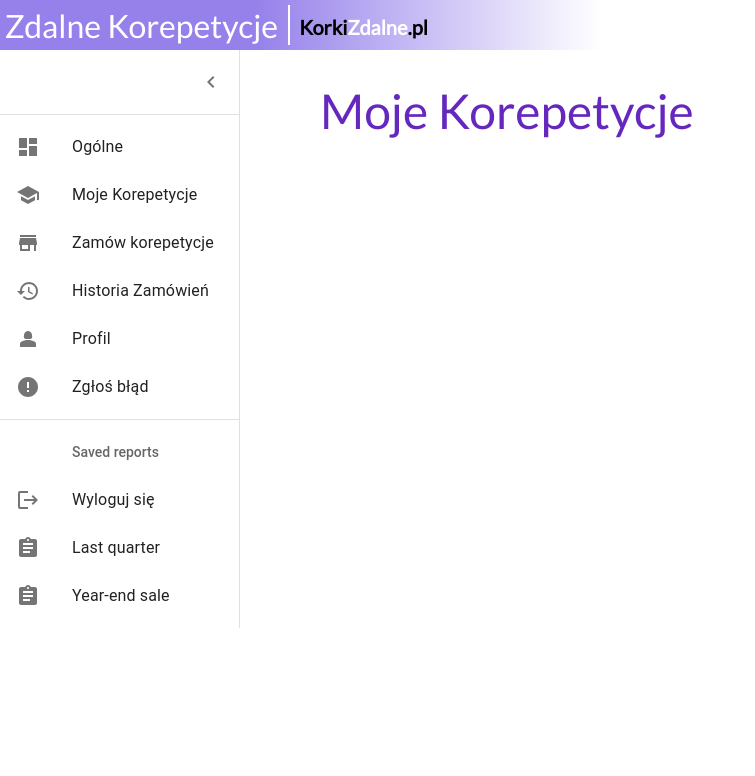
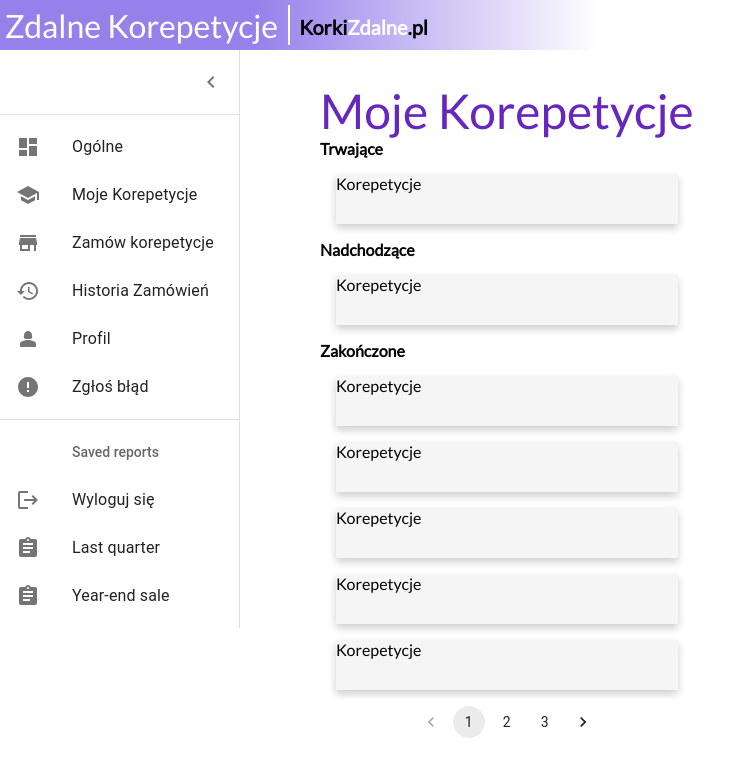
Before and after one commit to bie7u/korkizdalnefront, a React (Create React App) app: page /panel_uzytkownika/moje_korepetycje in a window 1280 px wide. Shown: the top 776 px of the page, without its empty margins (0-755 px from the left). Built offline with nearby package versions, Linux system fonts and the light colour scheme.

Commit message:
Dalsze prace nad sekcja korepetycji w panelu uzytkownika

```diff
--- a/src/App.js
+++ b/src/App.js
@@ -4,6 +4,8 @@ import CheckoutPage from './pages/CheckoutPage';
 import LoginPage from './pages/LoginPage';
 import DashboardPage from './pages/DashboardPage';
 import MyLessonsPage from './pages/MyLessonsPage';
+import ProfilePage from './pages/ProfilePage';
+
 
 function App() {
   return (
@@ -14,6 +16,7 @@ function App() {
         <Route path="/logowanie/" element={<LoginPage />} />
         <Route path="/panel_uzytkownika/" element={<DashboardPage />} />
         <Route path="/panel_uzytkownika/moje_korepetycje/" element={<MyLessonsPage />} />
+        <Route path="/panel_uzytkownika/profil/" element={<ProfilePage />} />
       </Routes>
     </Router>
   );
--- /dev/null
+++ b/src/components/MyLessonPage/SingleLesson.css
@@ -0,0 +1,7 @@
+.single-lesson {
+    margin: 1rem;
+    max-width: 500px;
+    height: 50px;
+    box-shadow: 0 4px 8px rgba(0, 0, 0, 0.2);
+    background-color: #F5F5F5;
+}
--- /dev/null
+++ b/src/components/MyLessonPage/SingleLesson.jsx
@@ -0,0 +1,14 @@
+import React from "react";
+import "./SingleLesson.css"
+
+
+const SingleLesson = () => {
+
+    return (
+        <div className='single-lesson'>
+            Korepetycje
+        </div>
+    )
+}
+
+export default SingleLesson
--- a/src/pages/MyLessonsPage.css
+++ b/src/pages/MyLessonsPage.css
@@ -13,6 +13,11 @@
     color: #6527BE
 }
 
+.pagination-style {
+    display: flex;
+    justify-content: center;
+}
+
 
 @media (max-width: 1200px) {
     .my-lessons {
--- a/src/pages/MyLessonsPage.jsx
+++ b/src/pages/MyLessonsPage.jsx
@@ -1,7 +1,8 @@
 import React from "react";
+import Pagination from '@mui/material/Pagination';
 import "./MyLessonsPage.css"
 import DashboardPage from "./DashboardPage";
-import HeadLine from "../components/HeadLine";
+import SingleLesson from "../components/MyLessonPage/SingleLesson";
 
 
 const MyLessonsPage = () => {
@@ -12,6 +13,21 @@ const MyLessonsPage = () => {
             <div className='my-lessons-sc-main'>
                 <div className='my-lessons'>
                     <span className='my-lessons-title'>Moje Korepetycje</span>
+                    <div>
+                        <h1>Trwające</h1>
+                        <SingleLesson />
+                        <h1>Nadchodzące</h1>
+                        <SingleLesson />
+                        <h1>Zakończone</h1>
+                        <SingleLesson />
+                        <SingleLesson />
+                        <SingleLesson />
+                        <SingleLesson />
+                        <SingleLesson />
+                        <div className='pagination-style'>
+                            <Pagination count={3} />
+                        </div>
+                    </div>
                 </div>
             </div>
         </div>
--- /dev/null
+++ b/src/pages/ProfilePage.jsx
@@ -0,0 +1,15 @@
+import React from "react";
+import DashboardPage from "./DashboardPage";
+import "./ProfilePage.css"
+
+
+const ProfilePage = () => {
+
+    return (
+        <div>
+            <DashboardPage />
+        </div>
+    )
+}
+
+export default ProfilePage
```
Also changed, not shown: src/pages/ProfilePage.css (added).
